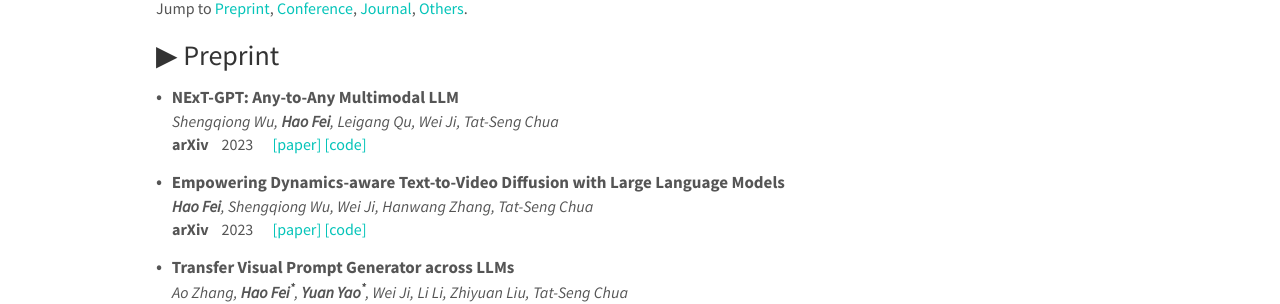
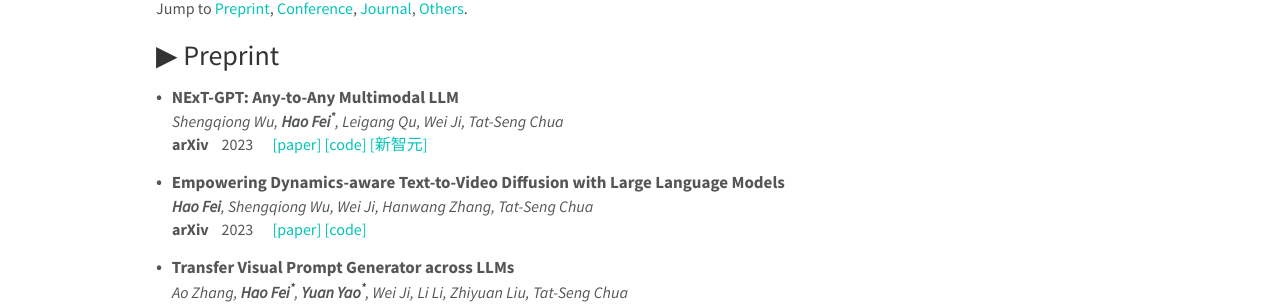
Before and after one commit to scofield7419/scofield7419.github.io, a Jekyll site: the page built from _pages/publications.md, in a window 1280 px wide and 900 px high. Shown: the part 174-478 px from the top of the window. Built offline with Jekyll 4.4.1, drawn with Linux system fonts in a browser that asks for light colours; nearby versions of some CDN libraries; comment, search, counter and statistics services are not loaded; a style sheet for code colours, icons or effects is not loaded.

Commit message:
Update pub_preprint.yml

```diff
--- a/_data/pub_preprint.yml
+++ b/_data/pub_preprint.yml
@@ -2,10 +2,13 @@
   venue:
     name: arXiv
   year: 2023
-  authors: Shengqiong Wu, <strong>Hao Fei</strong>, Leigang Qu, Wei Ji, Tat-Seng Chua
+  authors: Shengqiong Wu, <strong>Hao Fei<sup>*</sup></strong>, Leigang Qu, Wei Ji, Tat-Seng Chua
   link:
     paper: https://arxiv.org/pdf/2309.05519
     code: https://next-gpt.github.io/
+  promote:
+    name: 新智元
+    link: https://mp.weixin.qq.com/s/rE24QWdOFlYhMk7v3tv-fg
 
 - title: Empowering Dynamics-aware Text-to-Video Diffusion with Large Language Models
   venue:
```
